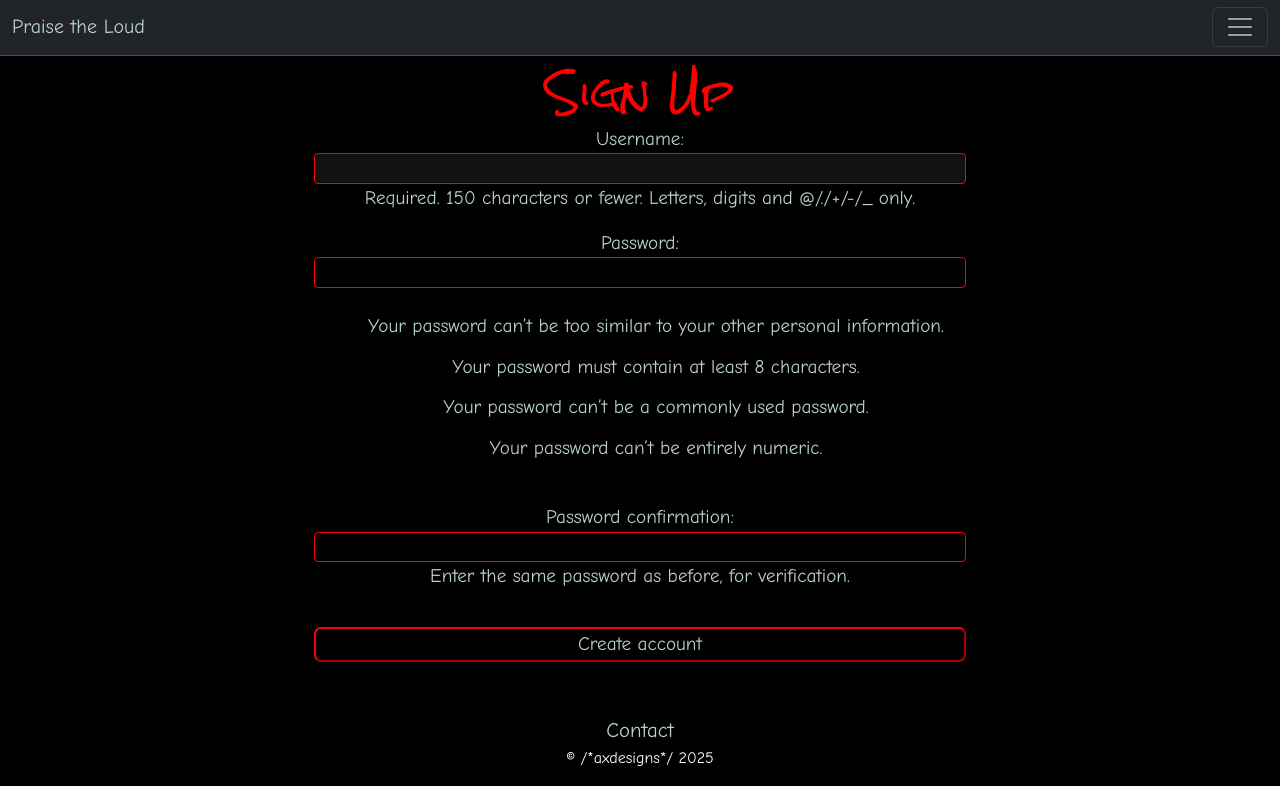
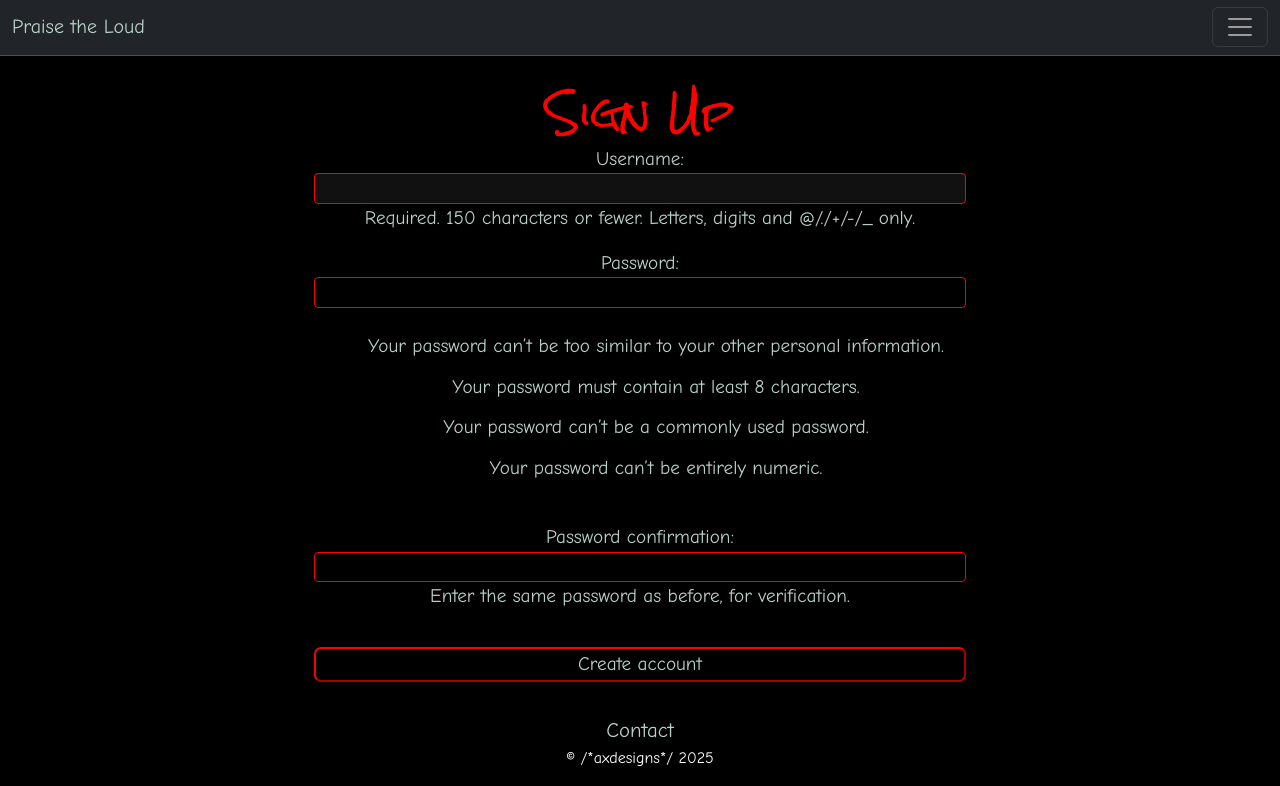
Before and after one commit to AxdeKlerk/Praise-The-Loud, a Django app: page /fan/signup/ in a window 1280 px wide. Shown: the part 14-800 px from the top of the page. Run offline with Django 4.2, Linux system fonts and the light colour scheme.

Commit message:
Change wording on about and home pages Add margin top to h1 tags rrename signin classes and buttons to page classes for useability across all pages

```diff
--- a/gig_reviews/templates/gig_reviews/about.html
+++ b/gig_reviews/templates/gig_reviews/about.html
@@ -15,7 +15,7 @@
         <p>We are dedicated to providing a space for music lovers to share their experiences and opinions on live performances.</p>
         <p>Our mission is to connect fans with artists and venues, helping everyone discover the best gigs in town.</p>
         <hr>
-        <p>In the spirit of this sight if you don't have anything positive to say don't say it. Any abuse will be silenced!</p>
+        <p>In the spirit of this site if you don't have anything positive or respectful to say don't say it. Any abuse will be silenced!</p>
         <hr>
     </div>
   </div>
--- a/gig_reviews/templates/gig_reviews/index.html
+++ b/gig_reviews/templates/gig_reviews/index.html
@@ -6,7 +6,7 @@
         <div class="col-12 text-center">
             <img src="https://res.cloudinary.com/dqde3a83z/image/upload/ptl-hero-image_eccbob.png" alt="Praise The Loud hero imagae">
             <h1>Hear them Loud Praise them Louder</h1>
-            <p>Praise the artists with your reviews of their gigs</p>
+            <p>Show your love for the artists by writing a review of their gigs</p>
             <img src="https://res.cloudinary.com/dqde3a83z/image/upload/v1748106876/red-horns_meorvq.png"alt="red rock horns" class="horns mt-0">
         </div>
     </div>
--- a/gig_reviews/templates/gig_reviews/signup.html
+++ b/gig_reviews/templates/gig_reviews/signup.html
@@ -1,14 +1,14 @@
 {% extends "base.html" %}
 
 {% block content %}
-<div class="container-fluid signin-item">
+<div class="container-fluid page-item">
   <div class=" row mx-auto justify-content-center align-items-start">
     <div class="col-12 text-center">
         <h1>Sign Up</h1>
         <form method="post" class="d-flex flex-column align-items-stretch">
             {% csrf_token %}
             {{ form.as_p }}
-            <button type="submit" class="signin-btn">Create account</button>
+            <button type="submit" class="page-btn">Create account</button>
         </form>
     </div>
   </div>
--- a/static/css/style.css
+++ b/static/css/style.css
@@ -12,6 +12,7 @@ body {
 h1 {
     color: red;
     font-family: 'Rock Salt', sans-serif;
+    margin-top: 20px;
 }
 
 /* Navigation bar */
@@ -129,7 +130,7 @@ form.d-flex input[type="text"] {
 }
 
 /*Sign up / Login pages*/
-.signin-item {
+.page-item {
     font-size: 1.2rem;
     max-width: 700px;
     color: #B9D2C9;
@@ -142,8 +143,8 @@ form.d-flex input[type="text"] {
     margin-bottom: 0.5rem;*/
 }
 /* Help text list elements to adjust spacing and remove bullet points */
-.signin-item ul,
-.signin-item ul li
+.page-item ul,
+.page-item ul li
 /*.helptext,
 .helptext li*/{
     list-style: none;
@@ -162,17 +163,17 @@ input:-webkit-autofill:focus {
   border: 1px solid red !important;
 }
 
-/*.signin-item ul.helptext {
+/*.page-item ul.helptext {
     padding-left: 0;
     margin-top: 0.25rem;
     margin-bottom: 0.5rem;
 }*/
 /* Help text elements*/
-.signin-item input[type="text"],
-.signin-item input[type="email"],
-.signin-item input[type="password"],
-.signin-item select,
-.signin-item textarea {
+.page-item input[type="text"],
+.page-item input[type="email"],
+.page-item input[type="password"],
+.page-item select,
+.page-item textarea {
   width: 100%;
   background-color: black !important;
   color: #B9D2C9;
@@ -180,16 +181,16 @@ input:-webkit-autofill:focus {
   font-size: 1.1rem;
   border-radius: 4px;
 }
-.signin-item input:focus,
-.signin-item select:focus,
-.signin-item textarea:focus {
+.page-item input:focus,
+.page-item select:focus,
+.page-item textarea:focus {
   outline: none;
   border-color: red;
   box-shadow: none;
   background-color: #111 !important;
 }
 /* Create account / Login button */
-.signin-btn{
+.page-btn{
     color: #B9D2C9;
     border-color: red;
     background-color: black;
@@ -197,7 +198,7 @@ input:-webkit-autofill:focus {
     border-radius: 7px;
     margin-top: 20px;
 }
-.signin-btn:hover {
+.page-btn:hover {
     color: #ff0000;
     background-color: black;
     border-color: red;
--- a/templates/registration/login.html
+++ b/templates/registration/login.html
@@ -1,14 +1,14 @@
 {% extends "base.html" %}
 
 {% block content %}
-<div class="container-fluid signin-item">
+<div class="container-fluid page-item">
   <div class=" row mx-auto justify-content-center align-items-start">
     <div class="col-12 text-center">
       <h1>Login</h1>
       <form method="post" class="d-flex flex-column align-items-stretch">
         {% csrf_token %}
         {{ form.as_p }}
-        <button type="submit" class="signin-btn">Log in</button>
+        <button type="submit" class="page-btn">Log in</button>
       </form>
     </div>
   </div>
```
